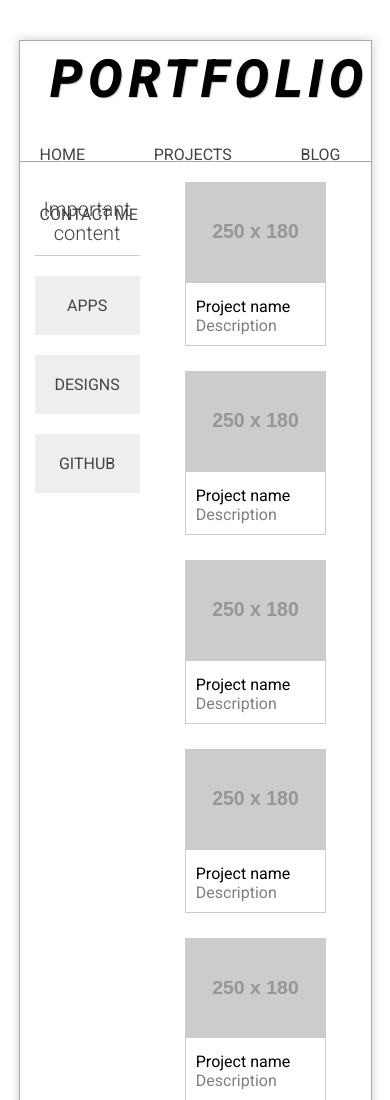
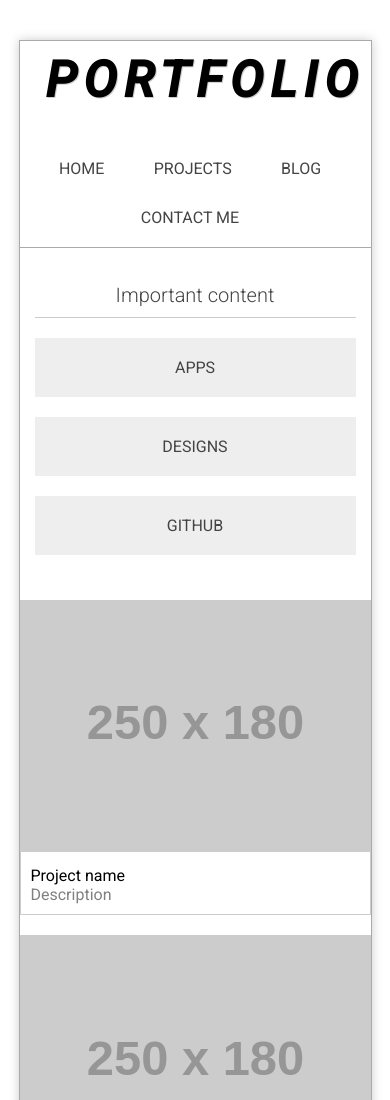
Before and after one commit to olivierpas13/CSSMaster, a plain HTML site: page thirdProject/index.html in a window 390 px wide. Shown: the top 1100 px of the page. Drawn offline with Linux system fonts and the light colour scheme; placeholder pictures from the web are drawn by us.

Commit message:
responsive design added

```diff
--- a/thirdProject/styles.css
+++ b/thirdProject/styles.css
@@ -7,6 +7,7 @@
 }
 
 #container {
+  /* display: flex; */
   width: 90%;
   height: auto;
   margin: 0px auto;
@@ -28,7 +29,7 @@
 }
 
 .logo {
-  flex-basis: 60%;
+  /* flex-basis: 60%; */
   flex-grow: 1;
   font-style: italic;
   font-weight: 900;
@@ -62,7 +63,7 @@
   flex-wrap: wrap;
   height: 100%;
   align-items: center;
-  justify-content: space-between;
+  justify-content: center;
   list-style: none;
 }
 
@@ -191,3 +192,37 @@ main {
 }
 
 /* RESPONSIVE */
+@media (max-width: 1330px) {
+  #menu ul {
+    margin-top: 20px;
+    align-items: flex-start;
+    justify-content: space-evenly;
+  }
+}
+
+@media (max-width: 1000px) {
+  #header {
+    flex-flow: column;
+    height: auto;
+  }
+}
+
+@media (max-width: 450px) {
+  main {
+    flex-direction: column;
+    /* width: auto;
+    height: auto;
+    margin: 0px; */
+  }
+  #aside {
+    margin: 0px auto;
+  }
+
+  #projects {
+    margin: 0px auto;
+  }
+
+  .project {
+    margin: 10px auto;
+  }
+}
```
